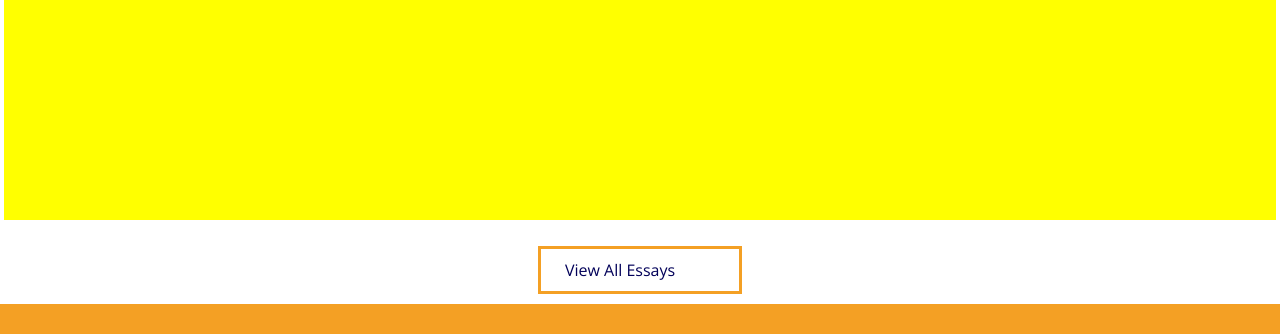
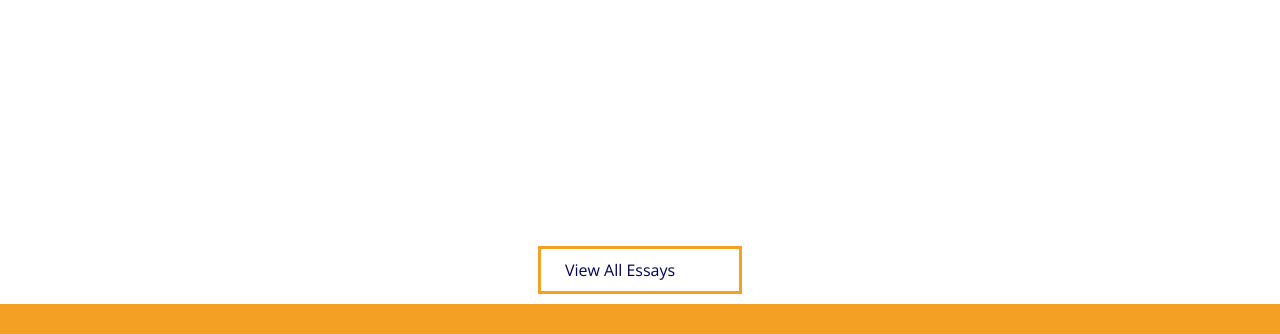
Before and after one commit to TheHackist-webdev2/Maeser-Last-Lectures-Testing, a plain HTML site: page docs/html/index.html in a window 1280 px wide. Shown: the part 639-973 px from the top of the page. Drawn offline with nearby package versions, Linux system fonts and the light colour scheme.

Commit message:
Commit test 2

```diff
--- a/docs/css/index-style.css
+++ b/docs/css/index-style.css
@@ -164,7 +164,7 @@ body::before {
     justify-content: center;
     display: flex;
     border: none;
-    background-color: rgba(255, 255, 0);
+    background-color: rgba(255, 255, 255 0);
     color: #444;
 }
 
```
